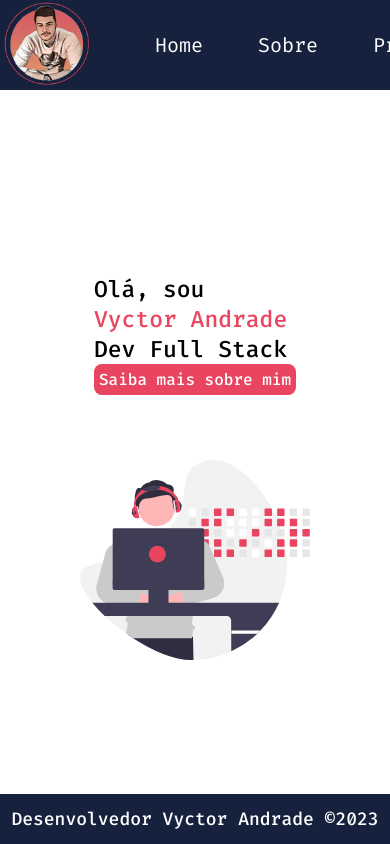
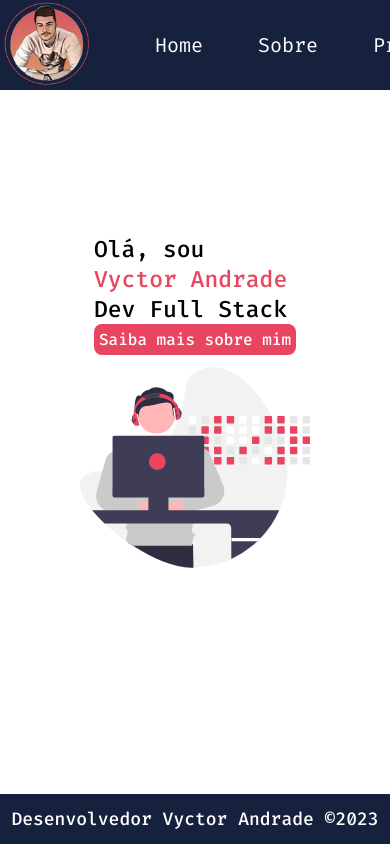
Before and after one commit to vyctorandrade/portfolio, a React (Vite) app: page / in a window 390 px wide. Built offline with nearby package versions, Linux system fonts and the light colour scheme.

Commit message:
Update Home.module.css

```diff
--- a/src/pages/Home/Home.module.css
+++ b/src/pages/Home/Home.module.css
@@ -80,7 +80,8 @@
 
 
     .home p{
-        margin-bottom: 150px;
+        margin-bottom: 230px;
+
         font-size: 23px;
         position: fixed;
 
@@ -88,10 +89,11 @@
     }
     .home img{
 
-        width: 300px;
+        width: 230px;
         display: flex;
-        padding-top: 100%;
+        padding-top: 50%;
         margin-right: 50%;
+
 
 
     }
```
